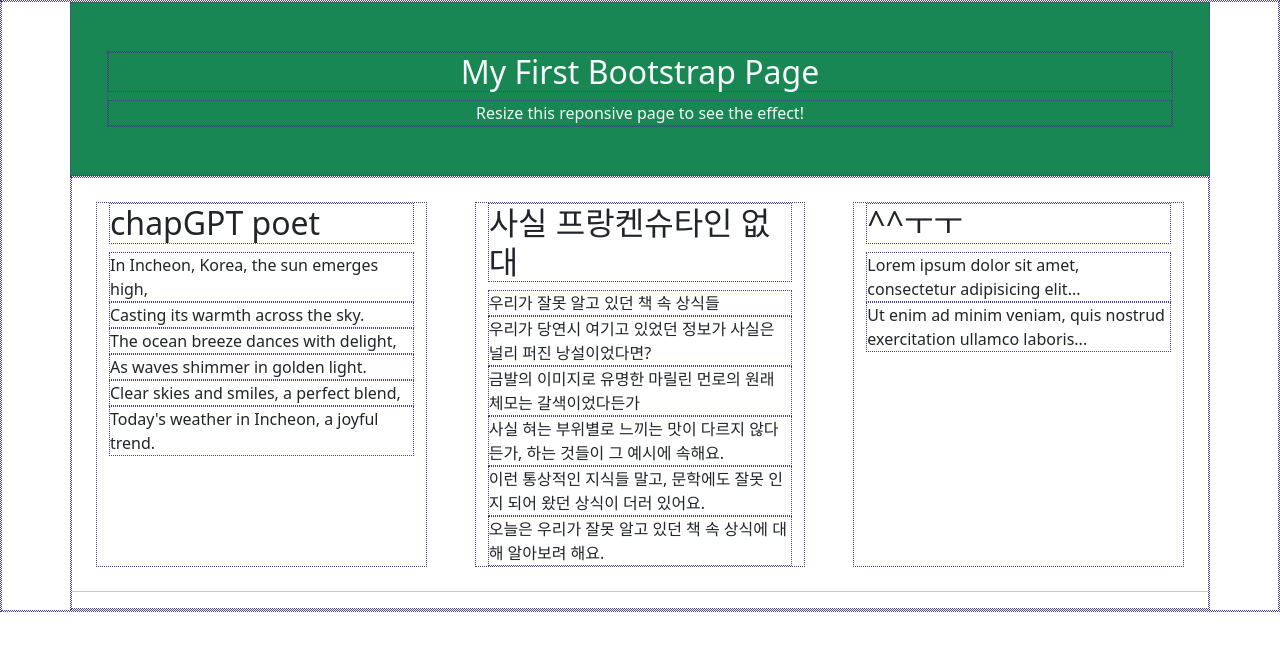
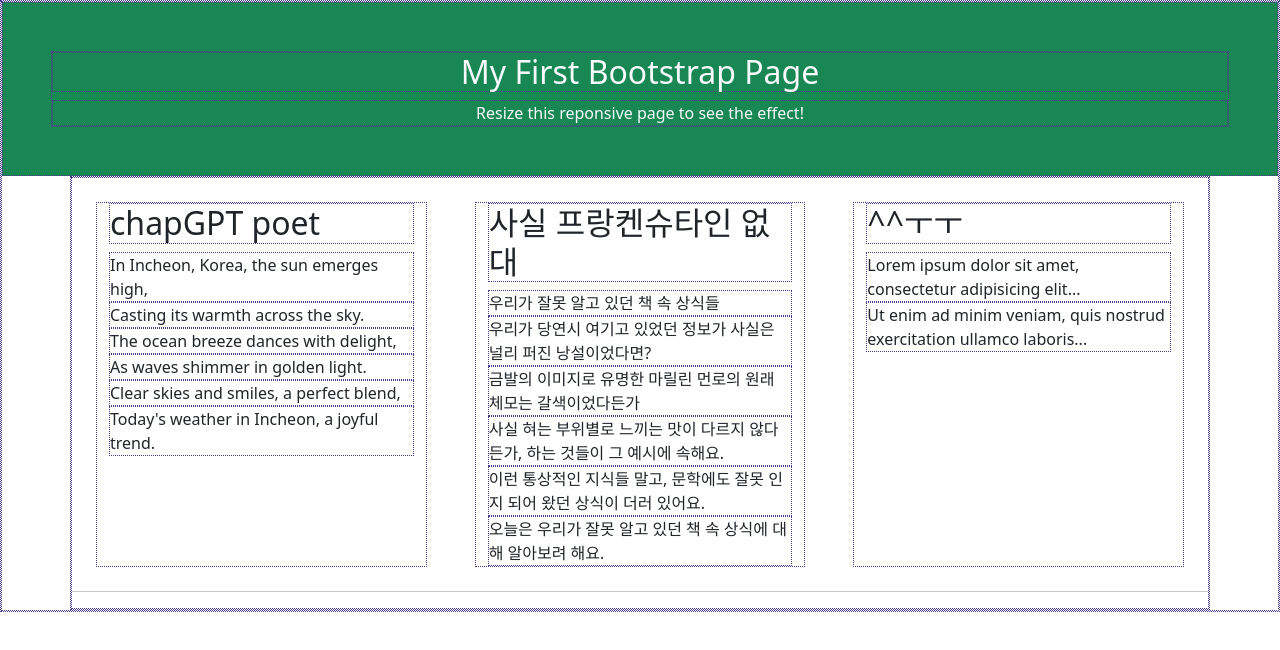
Before and after one commit to SSSanga/study_publishings, a plain HTML site: page docs/bootstraps/cases/myfirstbootstrap.html in a window 1280 px wide. Drawn offline with nearby package versions, Linux system fonts and the light colour scheme; files that its build step writes are made by us from their sources.

Commit message:
modified

```diff
--- a/docs/bootstraps/cases/myfirstbootstrap.html
+++ b/docs/bootstraps/cases/myfirstbootstrap.html
@@ -9,8 +9,8 @@
     <link rel="stylesheet" href="../css/commons.css">
 </head>
 <body>
-    <div class="container bg-success text-center text-light p-5 " >
-        <div class="row">
+    <div class="bg-success text-center text-light p-5 " >
+        <div>
             <div class="h2">My First Bootstrap Page</div>
             <div>Resize this reponsive page to see the effect!</div>
         </div>
```
